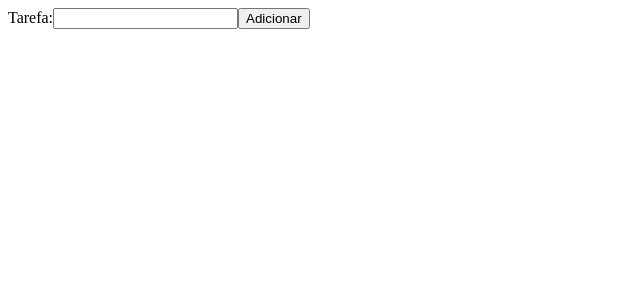
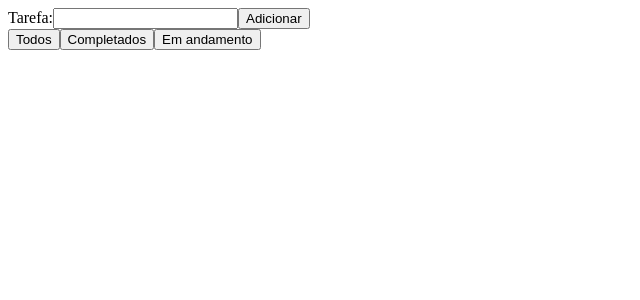
Before and after one commit to gugadolzan/trybe-exercises, a React (Create React App) app in the folder 02-front-end/15-gerenciamento-de-estado-com-redux/02-usando-o-redux-no-react/exercise-todo-list/: page / in a window 1280 px wide. Shown: the top 300 px of the page, without its empty margins (0-640 px from the left). Built offline with nearby package versions, Linux system fonts and the light colour scheme.

Commit message:
Create filter buttons

```diff
--- a/02-front-end/15-gerenciamento-de-estado-com-redux/02-usando-o-redux-no-react/exercise-todo-list/src/App.js
+++ b/02-front-end/15-gerenciamento-de-estado-com-redux/02-usando-o-redux-no-react/exercise-todo-list/src/App.js
@@ -1,16 +1,31 @@
 import React from 'react';
 import { connect } from 'react-redux';
-import InputTodo from './InputTodo';
-import Item from './Item';
+import FilterButtons from './components/FilterButtons';
+import InputTodo from './components/InputTodo';
+import Item from './components/Item';
 
-const App = ({ listTodo }) => (
+const getTasks = (listTodo, filter) => {
+  switch (filter) {
+    case 'all':
+      return listTodo;
+    case 'done':
+      return listTodo.filter((item) => item.isDone);
+    case 'active':
+      return listTodo.filter((item) => !item.isDone);
+    default:
+      return listTodo;
+  }
+};
+
+const App = ({ listTodo, filter }) => (
   <div className="App">
     <InputTodo />
+    <FilterButtons />
     {listTodo && (
       <ul>
-        {listTodo.map((todo, index) => (
+        {getTasks(listTodo, filter).map((todoItem, index) => (
           <li key={index + 1}>
-            <Item content={todo} />
+            <Item content={todoItem.todo} />
           </li>
         ))}
       </ul>
@@ -20,6 +35,7 @@ const App = ({ listTodo }) => (
 
 const mapStateToProps = (state) => ({
   listTodo: state.listReducer.listTodo,
+  filter: state.listReducer.filter,
 });
 
 export default connect(mapStateToProps)(App);
--- a/02-front-end/15-gerenciamento-de-estado-com-redux/02-usando-o-redux-no-react/exercise-todo-list/src/actions/index.js
+++ b/02-front-end/15-gerenciamento-de-estado-com-redux/02-usando-o-redux-no-react/exercise-todo-list/src/actions/index.js
@@ -1,6 +1,12 @@
 export const ADD_TODO = 'ADD_TODO';
+export const FILTER_TASKS = 'FILTER_TASKS';
 
 export const addTodo = (todo) => ({
   type: ADD_TODO,
   payload: todo,
 });
+
+export const filterTasks = (filter) => ({
+  type: FILTER_TASKS,
+  payload: filter,
+});
--- /dev/null
+++ b/02-front-end/15-gerenciamento-de-estado-com-redux/02-usando-o-redux-no-react/exercise-todo-list/src/components/FilterButtons.js
@@ -0,0 +1,25 @@
+import React from 'react';
+import { connect } from 'react-redux';
+import { filterTasks } from '../actions';
+
+function FilterButtons({ filterTasks }) {
+  return (
+    <div>
+      <button type="button" onClick={() => filterTasks('all')}>
+        Todos
+      </button>
+      <button type="button" onClick={() => filterTasks('done')}>
+        Completados
+      </button>
+      <button type="button" onClick={() => filterTasks('active')}>
+        Em andamento
+      </button>
+    </div>
+  );
+}
+
+const mapDispatchToProps = (dispatch) => ({
+  filterTasks: (filter) => dispatch(filterTasks(filter)),
+});
+
+export default connect(null, mapDispatchToProps)(FilterButtons);
--- a/02-front-end/15-gerenciamento-de-estado-com-redux/02-usando-o-redux-no-react/exercise-todo-list/src/InputTodo.js
+++ b/02-front-end/15-gerenciamento-de-estado-com-redux/02-usando-o-redux-no-react/exercise-todo-list/src/components/InputTodo.js
@@ -1,7 +1,7 @@
 import React from 'react';
 import PropTypes from 'prop-types';
 import { connect } from 'react-redux';
-import { addTodo } from './actions';
+import { addTodo } from '../actions';
 
 function InputTodo(props) {
   const { addTodo } = props;
--- a/02-front-end/15-gerenciamento-de-estado-com-redux/02-usando-o-redux-no-react/exercise-todo-list/src/reducers/listReducer.js
+++ b/02-front-end/15-gerenciamento-de-estado-com-redux/02-usando-o-redux-no-react/exercise-todo-list/src/reducers/listReducer.js
@@ -1,13 +1,25 @@
-import { ADD_TODO } from '../actions';
+import { ADD_TODO, FILTER_TASKS } from '../actions';
 
 const INITIAL_STATE = {
   listTodo: [],
+  filter: 'all',
 };
 
 export default function listReducer(state = INITIAL_STATE, action) {
   switch (action.type) {
     case ADD_TODO:
-      return { listTodo: [...state.listTodo, action.payload] };
+      return {
+        ...state,
+        listTodo: [
+          ...state.listTodo,
+          { todo: action.payload, isDone: false },
+        ],
+      };
+    case FILTER_TASKS:
+      return {
+        ...state,
+        filter: action.payload,
+      };
     default:
       return state;
   }
```
Also changed, not shown: 02-front-end/15-gerenciamento-de-estado-com-redux/02-usando-o-redux-no-react/exercise-todo-list/src/components/Item.js (renamed from 02-front-end/15-gerenciamento-de-estado-com-redux/02-usando-o-redux-no-react/exercise-todo-list/src/Item.js).
